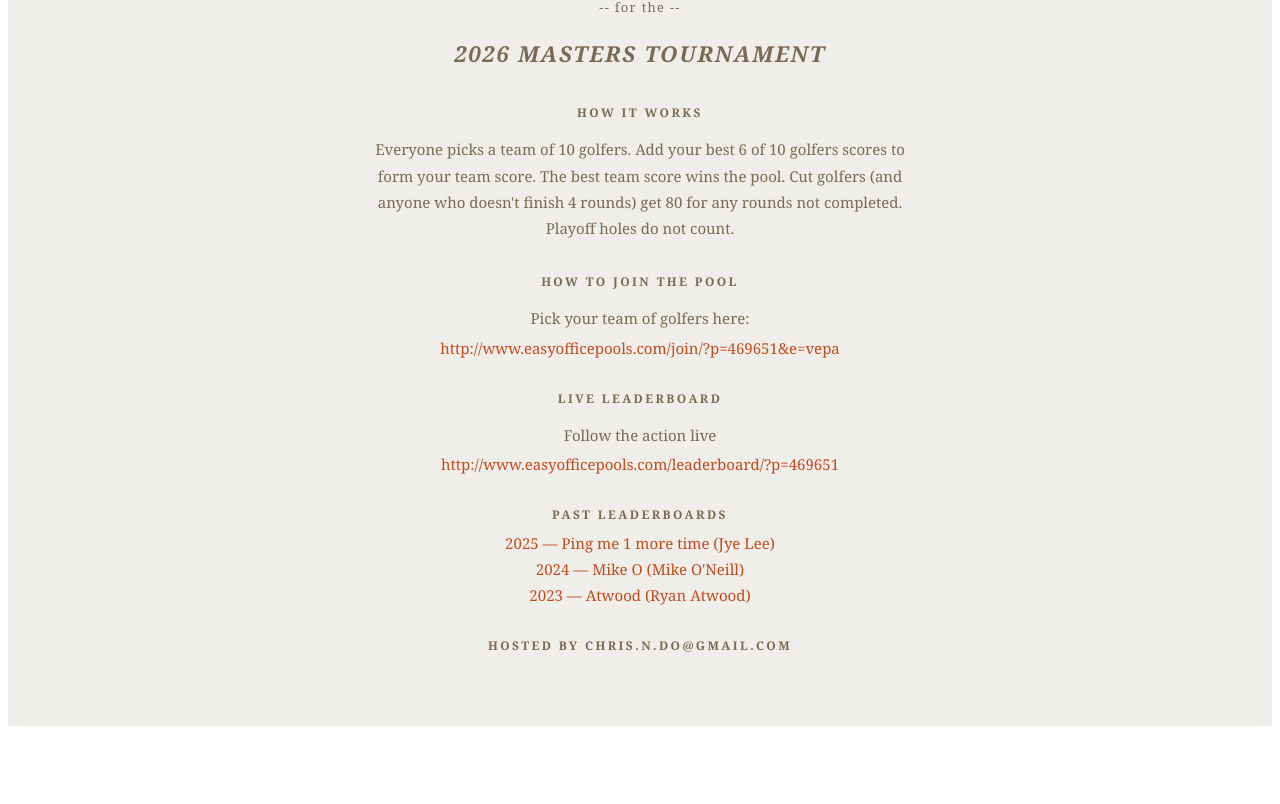
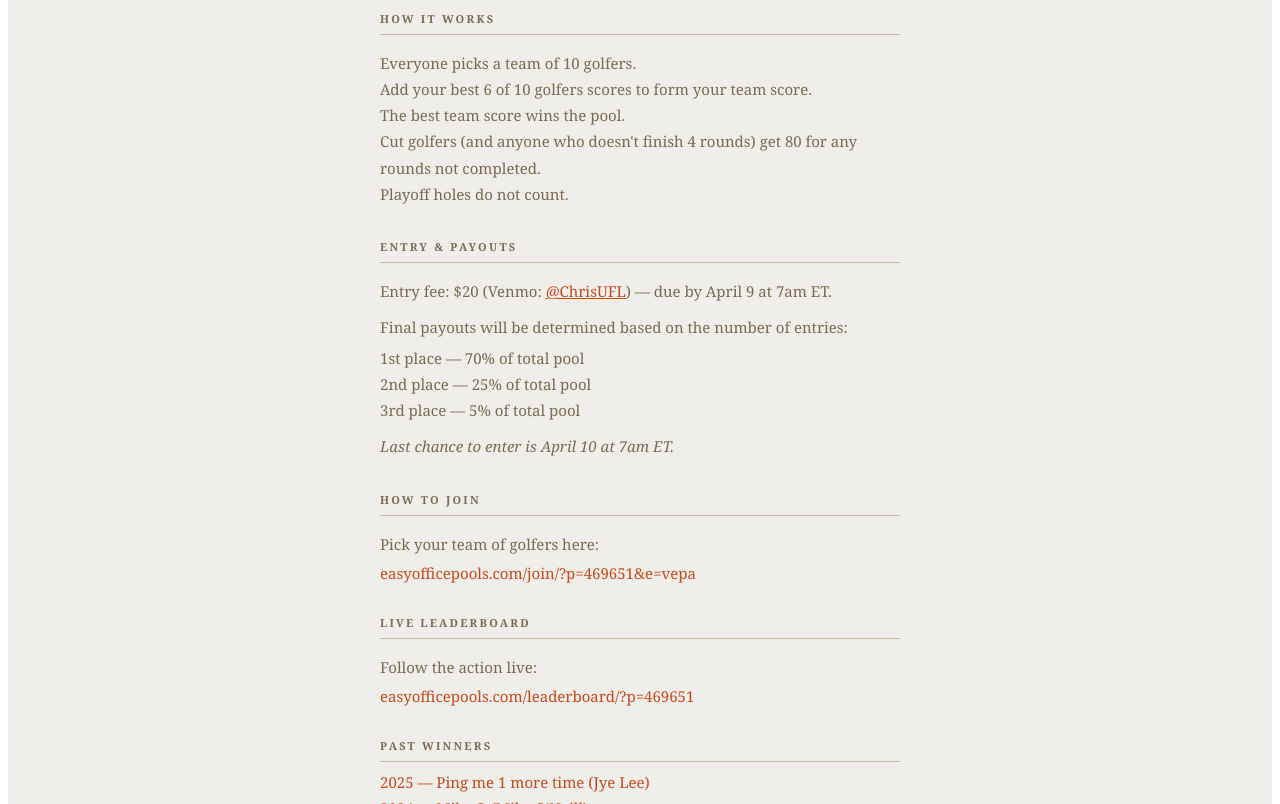
Before and after one commit to chrisndo/gatsby-christopher.do, a Gatsby site: page /masters in a window 1280 px wide. Shown: the part 202-1006 px from the top of the page. Before the commit the page ends 936 px from the top, so only its background shows below. Built offline with nearby package versions, Linux system fonts and the light colour scheme; Gatsby itself is replaced by a stand-in of ours; a web font is replaced by a local one.

Commit message:
updating format

```diff
--- a/src/pages/masters.js
+++ b/src/pages/masters.js
@@ -11,19 +11,22 @@
     padding: "60px 20px",
   },
   card: {
-    maxWidth: "560px",
+    maxWidth: "520px",
     width: "100%",
-    textAlign: "center",
     color: "#7a6a52",
   },
+  header: {
+    textAlign: "center",
+    marginBottom: "40px",
+  },
   title: {
-    fontSize: "52px",
+    fontSize: "38px",
     fontWeight: "bold",
     fontStyle: "italic",
     letterSpacing: "0.04em",
     textTransform: "uppercase",
-    margin: "0 0 16px 0",
-    lineHeight: "1.1",
+    margin: "0 0 12px 0",
+    lineHeight: "1.15",
   },
   forThe: {
     fontSize: "13px",
@@ -31,20 +34,24 @@
     marginBottom: "6px",
   },
   subtitle: {
-    fontSize: "22px",
+    fontSize: "18px",
     fontWeight: "bold",
     fontStyle: "italic",
     letterSpacing: "0.08em",
     textTransform: "uppercase",
-    marginBottom: "36px",
+    margin: "0",
+  },
+  section: {
+    marginTop: "32px",
   },
   sectionHeading: {
-    fontSize: "12px",
+    fontSize: "11px",
     letterSpacing: "0.2em",
     textTransform: "uppercase",
     fontWeight: "bold",
     marginBottom: "10px",
-    marginTop: "32px",
+    paddingBottom: "8px",
+    borderBottom: "1px solid #c4b8a4",
   },
   body: {
     fontSize: "15px",
@@ -58,41 +65,76 @@
     display: "block",
     marginTop: "6px",
   },
+  hostedBy: {
+    marginTop: "40px",
+    fontSize: "12px",
+    textAlign: "center",
+    opacity: 0.6,
+  },
 };
 
 const MastersPage = () => (
   <div style={styles.page}>
     <div style={styles.card}>
-      <h1 style={styles.title}>CDo's Masters Pool</h1>
-
+      <div style={styles.header}>
+        <h1 style={styles.title}>CDo&apos;s Masters Pool</h1>
         <p style={styles.forThe}>-- for the --</p>
         <p style={styles.subtitle}>2026 Masters Tournament</p>
+      </div>
 
+      <div style={styles.section}>
         <p style={styles.sectionHeading}>How It Works</p>
         <p style={styles.body}>
-        Everyone picks a team of 10 golfers. Add your best 6 of 10 golfers scores to form your team score.
-        The best team score wins the pool. Cut golfers (and anyone who doesn&apos;t finish 4 rounds)
-        get 80 for any rounds not completed. Playoff holes do not count.
+          Everyone picks a team of 10 golfers.<br />
+          Add your best 6 of 10 golfers scores to form your team score.<br />
+          The best team score wins the pool.<br />
+          Cut golfers (and anyone who doesn&apos;t finish 4 rounds) get 80 for any rounds not completed.<br />
+          Playoff holes do not count.
         </p>
+      </div>
 
-      <p style={styles.sectionHeading}>How To Join The Pool</p>
+      <div style={styles.section}>
+        <p style={styles.sectionHeading}>Entry &amp; Payouts</p>
+        <p style={styles.body}>
+          Entry fee: $20 (Venmo: <a href="https://venmo.com/u/ChrisUFL" style={{ color: "#c44a1a" }}>@ChrisUFL</a>) &mdash; due by April 9 at 7am ET.
+        </p>
+        <p style={{ ...styles.body, marginTop: "10px" }}>
+          Final payouts will be determined based on the number of entries:
+        </p>
+        <p style={{ ...styles.body, marginTop: "4px" }}>
+          1st place &mdash; 70% of total pool<br />
+          2nd place &mdash; 25% of total pool<br />
+          3rd place &mdash; 5% of total pool
+        </p>
+        <p style={{ ...styles.body, marginTop: "10px", fontStyle: "italic" }}>
+          Last chance to enter is April 10 at 7am ET.
+        </p>
+      </div>
+
+      <div style={styles.section}>
+        <p style={styles.sectionHeading}>How To Join</p>
         <p style={styles.body}>Pick your team of golfers here:</p>
         <a href="http://www.easyofficepools.com/join/?p=469651&e=vepa" style={styles.link}>
-        http://www.easyofficepools.com/join/?p=469651&amp;e=vepa
+          easyofficepools.com/join/?p=469651&amp;e=vepa
         </a>
+      </div>
 
+      <div style={styles.section}>
         <p style={styles.sectionHeading}>Live Leaderboard</p>
-      <p style={styles.body}>Follow the action live</p>
+        <p style={styles.body}>Follow the action live:</p>
         <a href="http://www.easyofficepools.com/leaderboard/?p=469651" style={styles.link}>
-        http://www.easyofficepools.com/leaderboard/?p=469651
+          easyofficepools.com/leaderboard/?p=469651
         </a>
+      </div>
 
-      <p style={styles.sectionHeading}>Past Leaderboards</p>
-      <a href="https://www.easyofficepools.com/leaderboard/?p=383526" style={styles.link}>2025 — Ping me 1 more time (Jye Lee)</a>
-      <a href="https://www.easyofficepools.com/leaderboard/?p=305703" style={styles.link}>2024 — Mike O (Mike O&apos;Neill)</a>
-      <a href="https://www.easyofficepools.com/leaderboard/?p=240441" style={styles.link}>2023 — Atwood (Ryan Atwood)</a>
+      <div style={styles.section}>
+        <p style={styles.sectionHeading}>Past Winners</p>
+        <a href="https://www.easyofficepools.com/leaderboard/?p=383526" style={styles.link}>2025 &mdash; Ping me 1 more time (Jye Lee)</a>
+        <a href="https://www.easyofficepools.com/leaderboard/?p=305703" style={styles.link}>2024 &mdash; Mike O (Mike O&apos;Neill)</a>
+        <a href="https://www.easyofficepools.com/leaderboard/?p=240441" style={styles.link}>2023 &mdash; Atwood (Ryan Atwood)</a>
+      </div>
 
-      <p style={styles.sectionHeading}>Hosted by chris.n.do@gmail.com</p>
+      <p style={styles.hostedBy}>Hosted by chris.n.do@gmail.com</p>
     </div>
   </div>
 );
```
Lines whose indentation alone changed are shown as unchanged.
